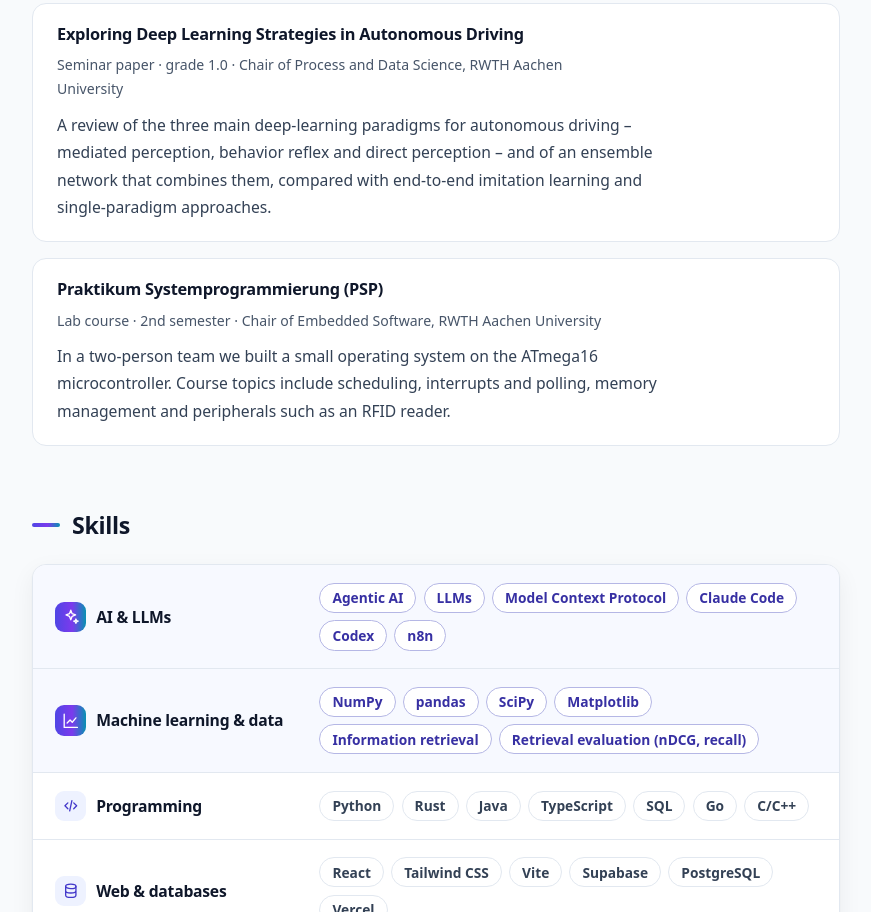
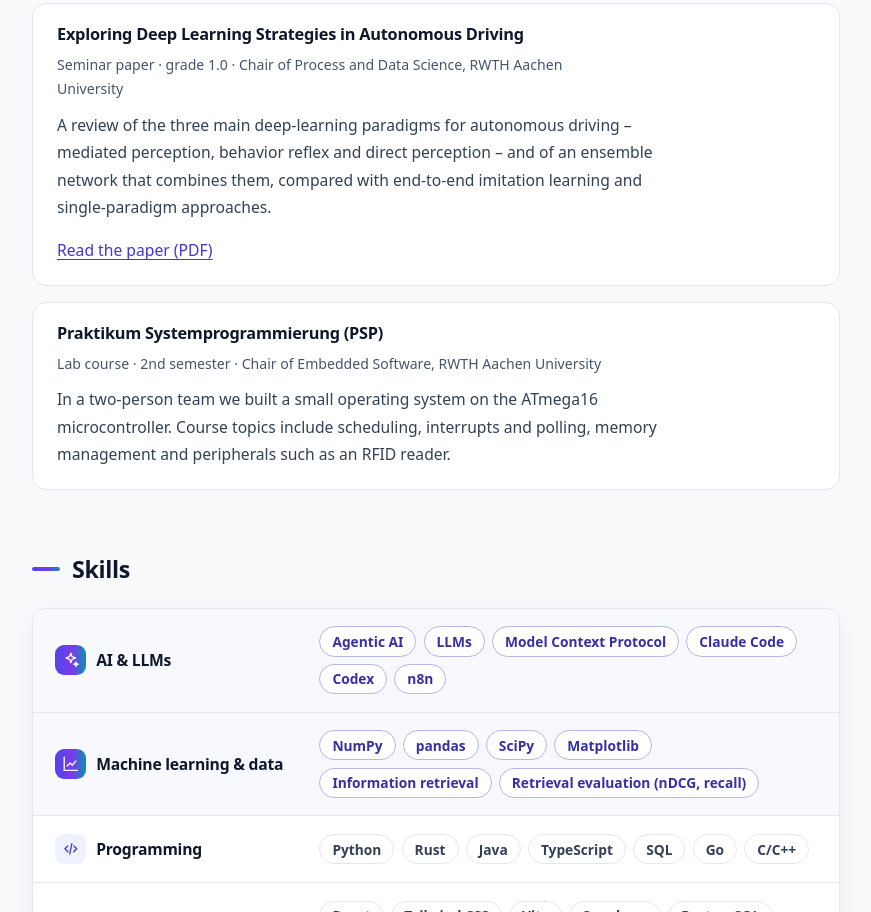
Before and after one commit to jacobkasimir/jacobkasimir.github.io, a plain HTML site: page index.html in a window 1280 px wide. Shown: the part 2693-3605 px from the top of the page, without its empty margins (356-1227 px from the left). Drawn offline with Linux system fonts and the light colour scheme.

Commit message:
Add PDF link for autonomous driving seminar paper

```diff
--- a/index.html
+++ b/index.html
@@ -125,6 +125,7 @@
             <h4>Exploring Deep Learning Strategies in Autonomous Driving</h4>
             <p class="meta">Seminar paper · grade 1.0 · Chair of Process and Data Science, RWTH Aachen University</p>
             <p>A review of the three main deep-learning paradigms for autonomous driving – mediated perception, behavior reflex and direct perception – and of an ensemble network that combines them, compared with end-to-end imitation learning and single-paradigm approaches.</p>
+            <p><a href="assets/Jacob_Tietz_Seminar_Paper_Autonomous_Driving.pdf" target="_blank" rel="noopener noreferrer">Read the paper (PDF)<span class="sr-only"> (opens in a new tab)</span></a></p>
           </li>
           <li>
             <h4>Praktikum Systemprogrammierung (PSP)</h4>
```
Also changed, not shown: de.html (+1 -0 lines), 1 other file.
